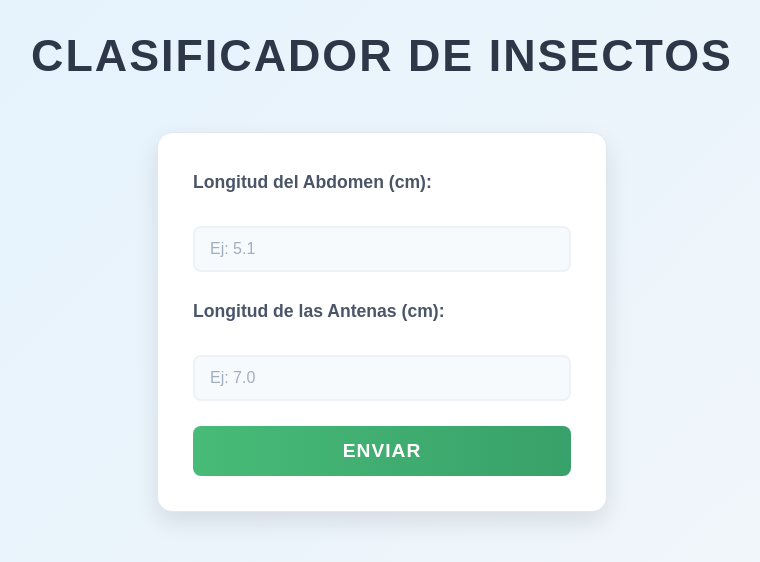
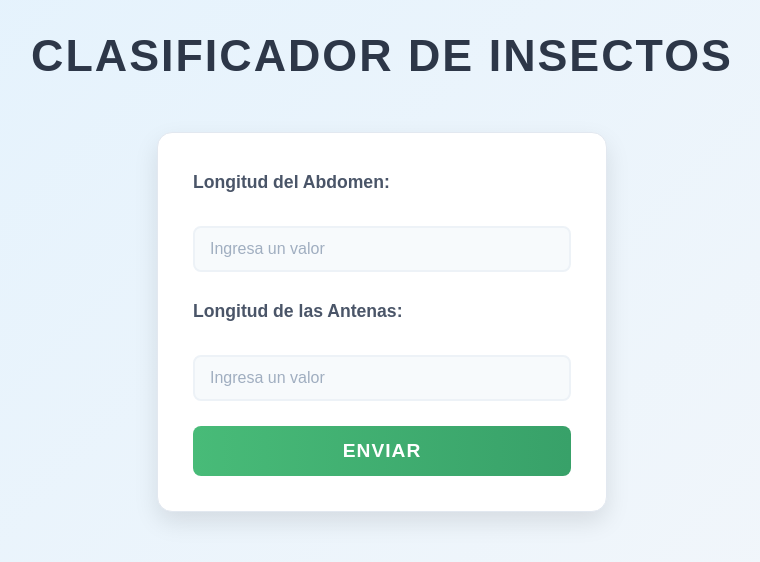
Before and after one commit to BernabeHernandez/flask1, a Flask app: page / in a window 1280 px wide. Shown: the top 562 px of the page, without its empty margins (258-1018 px from the left). Run offline with Flask 3, Linux system fonts and the light colour scheme; parts of the project's set-up code (start-up, migrations or seed data) failed here and were passed over.

Commit message:
funcionaBien

```diff
--- a/requirements.txt
+++ b/requirements.txt
@@ -1,5 +1,5 @@
 --only-binary=:all:
-blinker==1.8.2  # Corregir a 1.8.2
+blinker==1.8.2
 click==8.1.7
 colorama==0.4.6
 Flask==3.0.3
--- a/templates/formulario.html
+++ b/templates/formulario.html
@@ -254,10 +254,10 @@
 <body>
     <h1>Clasificador de Insectos</h1>
     <form id="formulario" onsubmit="clasificarInsecto(event)">
-        <label for="abdomen">Longitud del Abdomen (cm):</label>
-        <input type="text" id="abdomen" name="abdomen" placeholder="Ej: 5.1">
-        <label for="antenna">Longitud de las Antenas (cm):</label>
-        <input type="text" id="antenna" name="antenna" placeholder="Ej: 7.0">
+        <label for="abdomen">Longitud del Abdomen:</label>
+        <input type="text" id="abdomen" name="abdomen" placeholder="Ingresa un valor">
+        <label for="antenna">Longitud de las Antenas:</label>
+        <input type="text" id="antenna" name="antenna" placeholder="Ingresa un valor">
         <input type="submit" value="Enviar">
     </form>
     <!-- El resultado se añadirá dinámicamente aquí por el script -->
```
